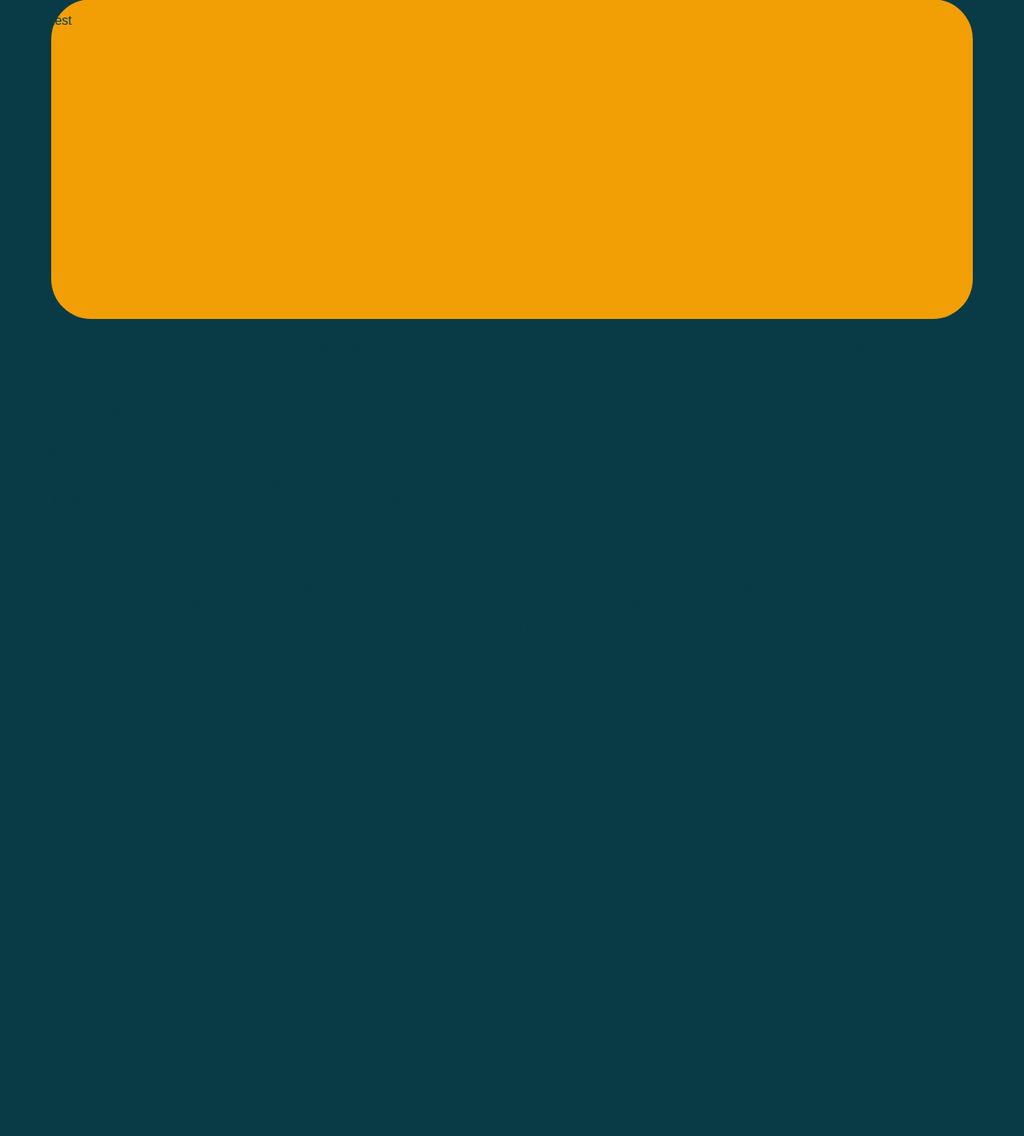
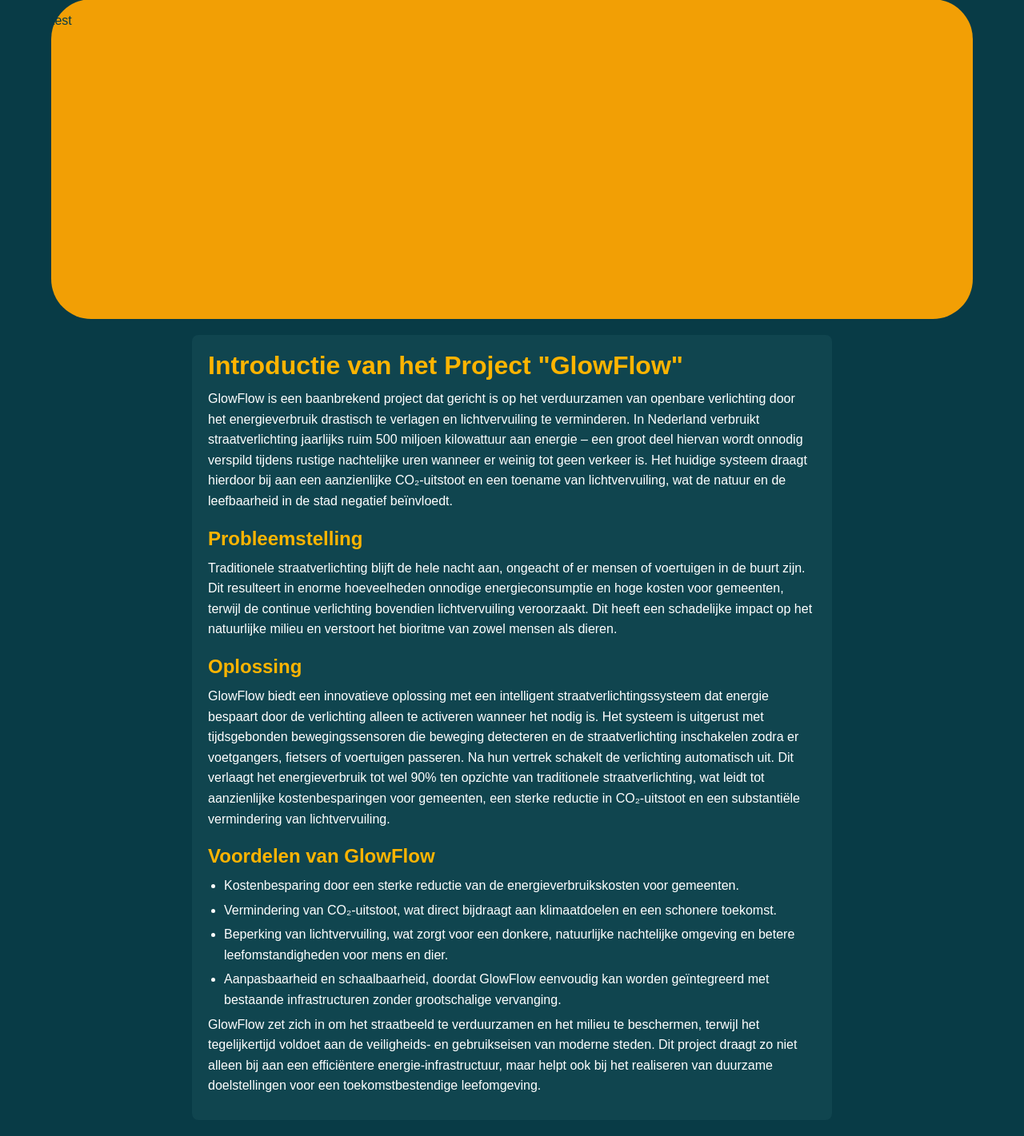
Before and after one commit to StyxLucifly/GlowFLow, a PHP site: page /php/index.php in a window 1280 px wide. Shown: the part 726-2147 px from the top of the page at 80% size. Before the commit the page ends 1125 px from the top, so only its background shows below. Run offline with PHP 8.4, Linux system fonts and the light colour scheme.

Commit message:
style.css

```diff
--- a/css/style.css
+++ b/css/style.css
@@ -9,6 +9,44 @@
 body{
     margin: 0;
     background-color: #10454F;
+}
+.introductie-section {
+    background-color: #10454F; /* Donkergroene achtergrond zoals de rest van de site */
+    color: #fff;
+    padding: 20px;
+    border-radius: 8px;
+    margin: 20px auto;
+    max-width: 800px;
+    font-family: Arial, sans-serif;
+}
+
+.introductie-section h2 {
+    font-size: 2em;
+    color: #ffb400; /* Geel/oranje zoals de knoppen */
+    margin-bottom: 10px;
+}
+
+.introductie-section h3 {
+    font-size: 1.5em;
+    color: #ffb400;
+    margin-top: 20px;
+    margin-bottom: 10px;
+}
+
+.introductie-section p {
+    font-size: 1em;
+    line-height: 1.6;
+    margin-bottom: 10px;
+}
+
+.introductie-section ul {
+    margin-left: 20px;
+}
+
+.introductie-section li {
+    font-size: 1em;
+    line-height: 1.6;
+    margin-bottom: 5px;
 }
 
 /* body {
```
